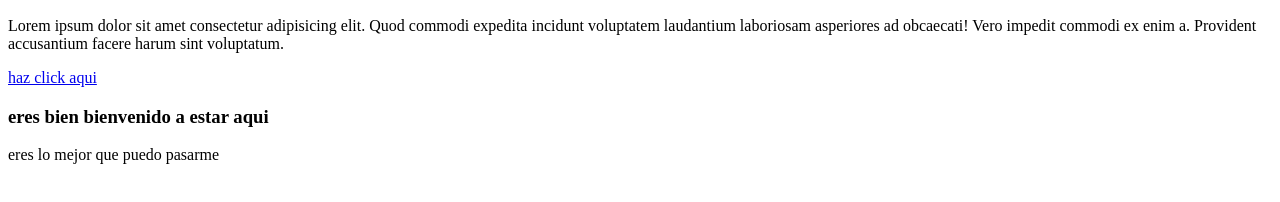
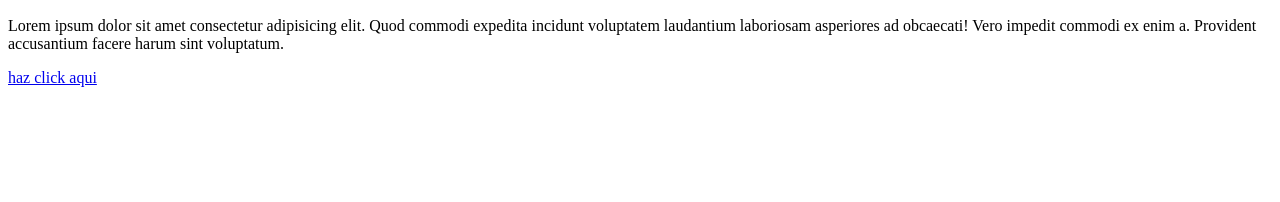
Before and after one commit to ihwa22/repositorios, a plain HTML site: page index.html in a window 1280 px wide. Shown: the part 110-312 px from the top of the page. Drawn offline with Linux system fonts and the light colour scheme.

```diff
--- a/index.html
+++ b/index.html
@@ -12,12 +12,7 @@
         Lorem ipsum dolor sit amet consectetur adipisicing elit. Quod commodi expedita incidunt voluptatem laudantium laboriosam asperiores ad obcaecati! Vero impedit commodi ex enim a. Provident accusantium facere harum sint voluptatum.
     </p>
     <a href="https://facebook.com">haz click aqui</a>
-    <section>
-        <div>
-            <h3>eres bien bienvenido a estar aqui </h3>
-            <p>eres lo mejor que puedo pasarme</p>
-        </div>
-    </section>
+    <script src="main.js"></script>
 </body>
 
 </html>
```
